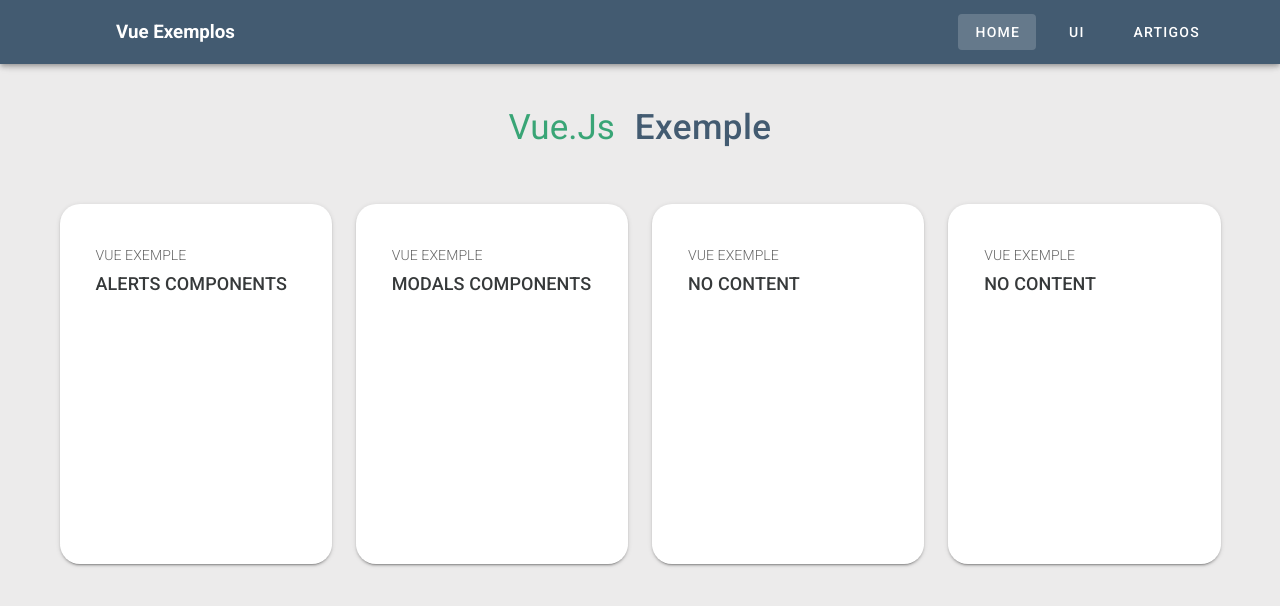
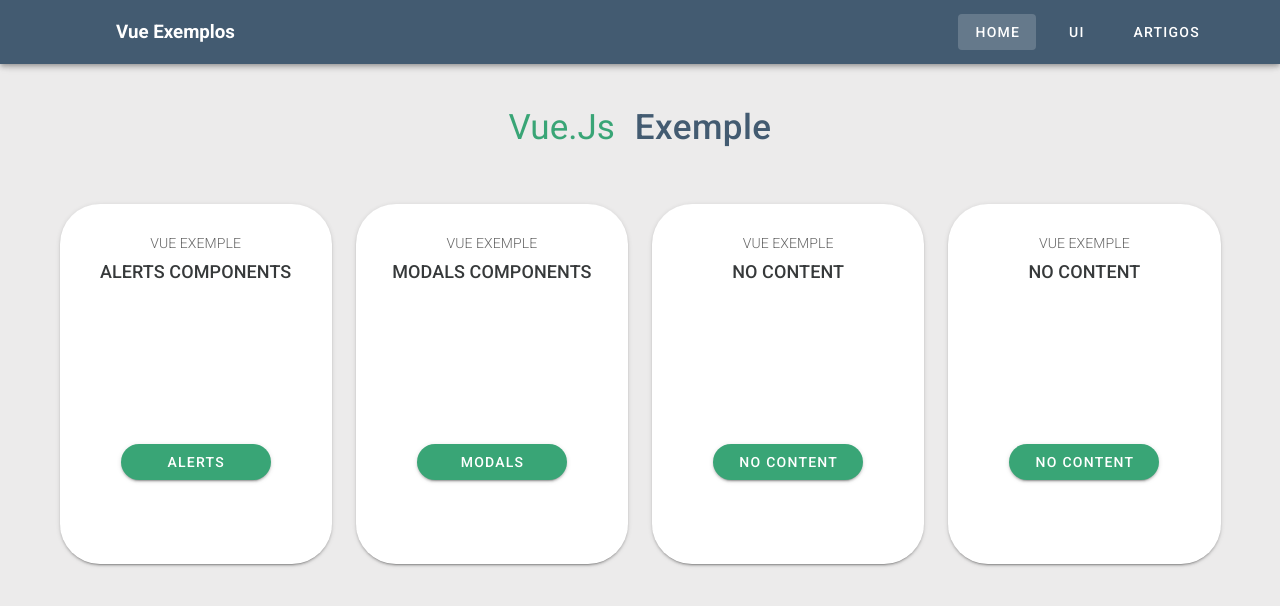
Before and after one commit to zorasantos/vue-example, a Vue app: page / in a window 1280 px wide. Shown: the top 606 px of the page. Built offline with nearby package versions, Linux system fonts and the light colour scheme.

Commit message:
Style cards lists

```diff
--- a/public/global.css
+++ /dev/null
@@ -1,8 +0,0 @@
-@import url('https://fonts.googleapis.com/css2?family=Roboto:ital,wght@0,500;0,700;1,400&display=swap');
-
-* {
-  margin: 0;
-  padding: 0;
-  outline: 0;
-  box-sizing: border-box;
-}
--- a/public/index.html
+++ b/public/index.html
@@ -1,12 +1,11 @@
 <!DOCTYPE html>
-<html lang="en">
+<html lang="pt-BR">
   <head>
     <meta charset="utf-8">
     <meta http-equiv="X-UA-Compatible" content="IE=edge">
     <meta name="viewport" content="width=device-width,initial-scale=1.0">
     <link rel="icon" href="<%= BASE_URL %>favicon.ico">
     <title><%= htmlWebpackPlugin.options.title %></title>
-    <link rel="stylesheet" href="global.css">
     <link rel="stylesheet" href="https://fonts.googleapis.com/css?family=Roboto:100,300,400,500,700,900">
     <link rel="stylesheet" href="https://cdn.jsdelivr.net/npm/@mdi/font@latest/css/materialdesignicons.min.css">
   </head>
--- a/src/App.vue
+++ b/src/App.vue
@@ -1,5 +1,5 @@
 <template>
-  <v-app>
+  <v-app class="app-style">
     <TopBar />
     <v-main class="main">
       <router-view />
@@ -18,7 +18,7 @@
   }),
 };
 </script>
-<style scoped>
+<style>
   .main {
     background-color: #ecebeb;
   }
--- a/src/components/Home/CardItem.vue
+++ b/src/components/Home/CardItem.vue
@@ -9,11 +9,20 @@
     >
 
       <v-card-text>
-        <span class="card-tag font-weight-light text-uppercase">{{ item.tag }}</span>
-        <p class="mt-2 mb-5">
-          <router-link v-if="!item.link" class="card-title text-uppercase font-weight-medium" :to="item.url" > {{ item.title }} </router-link>
-          <a v-else :href="item.url" target="_blank" class="card-title text-uppercase font-weight-medium"> {{ item.title }} </a>
-        </p>
+        <v-row justify="center">
+          <span class="card-tag font-weight-light text-uppercase">{{ item.tag }}</span>
+        </v-row>
+        <v-row justify="center">
+          <p class="mt-2 mb-5">
+            <router-link v-if="!item.link" class="card-title text-uppercase font-weight-medium" :to="item.url" > {{ item.title }} </router-link>
+            <a v-else :href="item.url" target="_blank" class="card-title text-uppercase font-weight-medium"> {{ item.title }} </a>
+          </p>
+        </v-row>
+        <v-row justify="center">
+          <v-btn :to="item.url" class="btn-card" rounded>
+            {{ item.button }}
+          </v-btn>
+        </v-row>
       </v-card-text>
     </v-card>
   </v-col>
@@ -43,9 +52,15 @@
   .card-item {
     height: 360px;
     border-bottom: 16px solid #fff;
-    border-radius: 20px;
+    border-radius: 40px;
     transition: top ease .5s;
     top: 0;
+  }
+  .btn-card {
+    margin-top: 140px;
+    background-color: #39A576 !important;
+    color: #FFF;
+    width: 150px;
   }
   .card-tag {
     font-size: 14px;
--- a/src/components/Home/CardList.vue
+++ b/src/components/Home/CardList.vue
@@ -24,27 +24,30 @@
       cards: [
         {
           title: 'Alerts Components',
+          button: 'Alerts',
           tag: 'Vue Exemple',
           url: '/alert',
           link: false
-
         },
         {
           title: 'Modals Components',
+          button: 'Modals',
           tag: 'Vue Exemple',
           url: '/modal',
           link: false
         },
         {
           title: 'No Content',
+          button: 'No Content',
           tag: 'Vue Exemple',
-          url: '/',
+          url: '/input',
           link: false
         },
         {
           title: 'No Content',
+          button: 'No Content',
           tag: 'Vue Exemple',
-          url: '/',
+          url: '/table',
           link: false
         }
       ]
```
Also changed, not shown: 1 other file (tests, documents, lock files or other folders).
